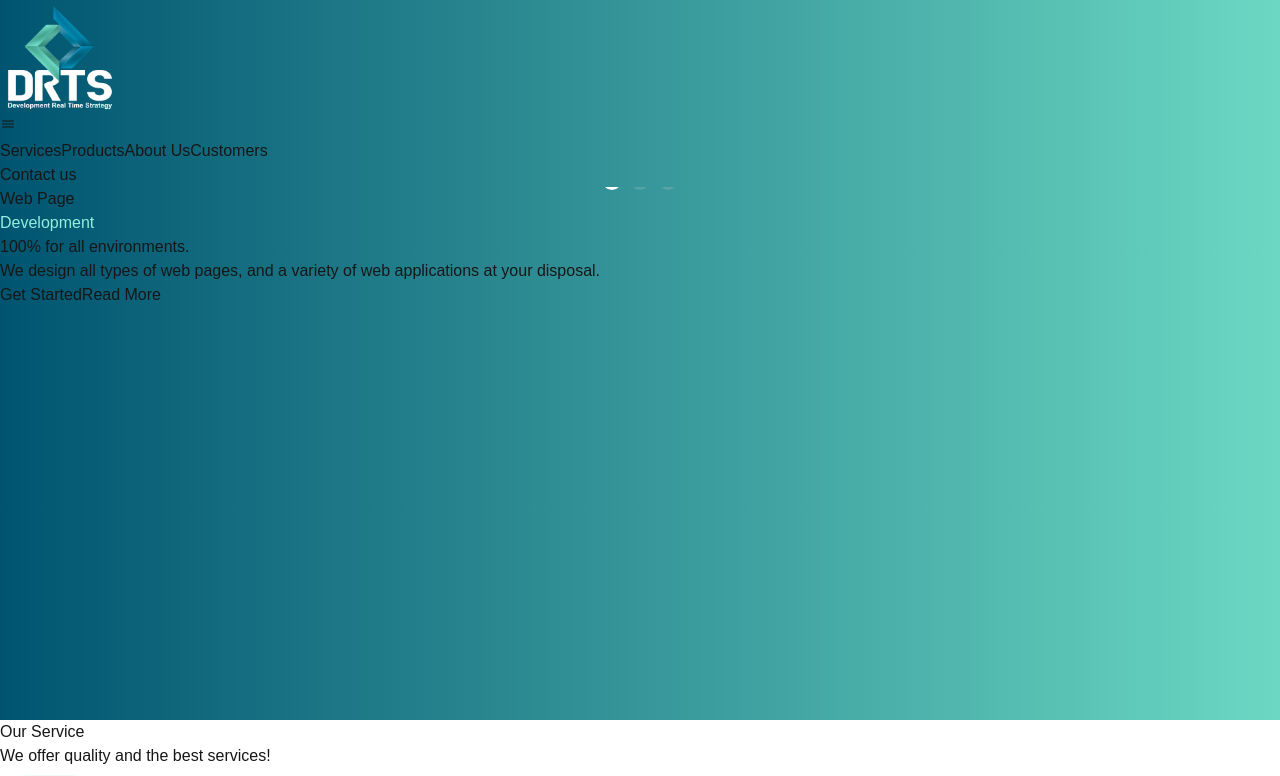
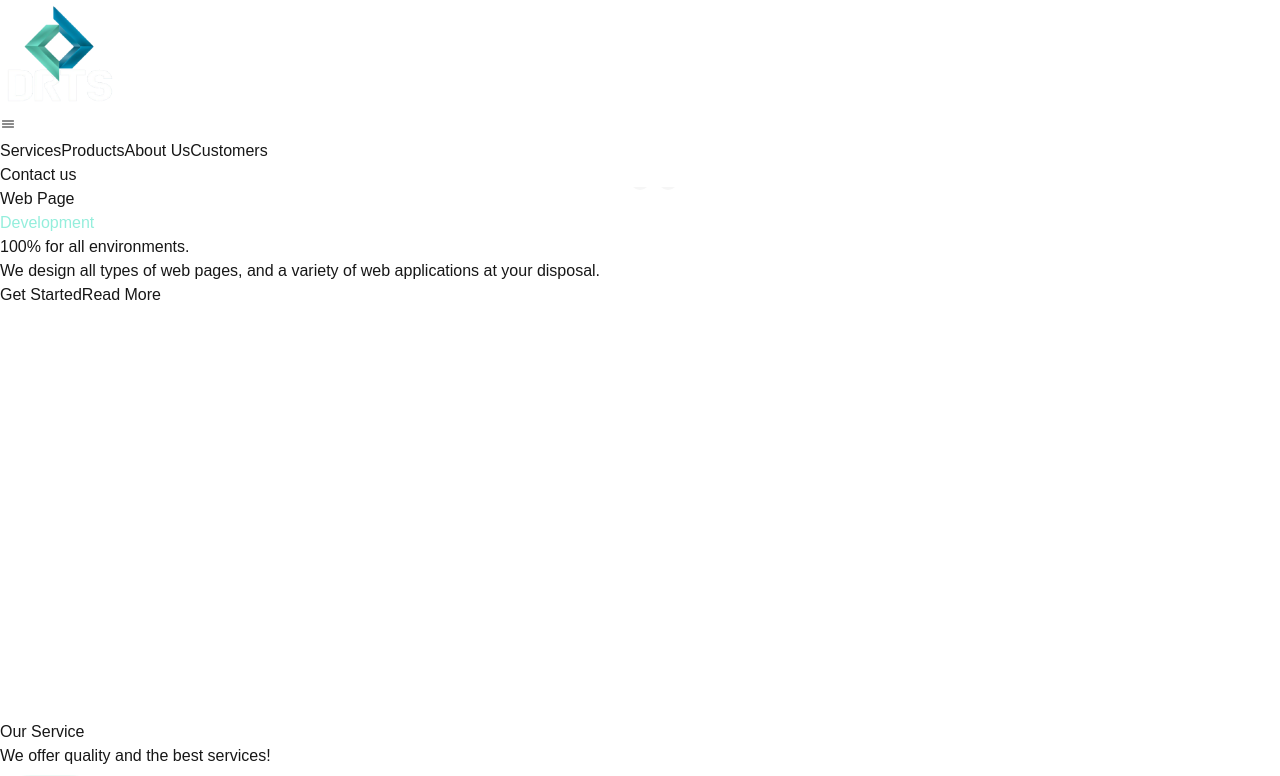
Before and after one commit to angelrepublic24/drts, a Next.js app: page / in a window 1280 px wide. Shown: the top 776 px of the page. Built offline with nearby package versions, Linux system fonts and the light colour scheme.

Commit message:
Update TopMenu.tsx

```diff
--- a/src/components/ui/topMenu/TopMenu.tsx
+++ b/src/components/ui/topMenu/TopMenu.tsx
@@ -20,7 +20,7 @@ export const TopMenu = () => {
 
   return (
     <div
-      className=" w-full overflow-hidden gradient-background md:bg-[url('/diamond2.gif')] bg-cover bg-center bg-no-repeat"
+      className="w-full overflow-hidden bg-[#000a1b] md:bg-[url('/diamond2.gif')] bg-no-repeat bg-cover bg-center"
       style={{ height: "90vh" }}
     >
 {/*       <div className="">
```
